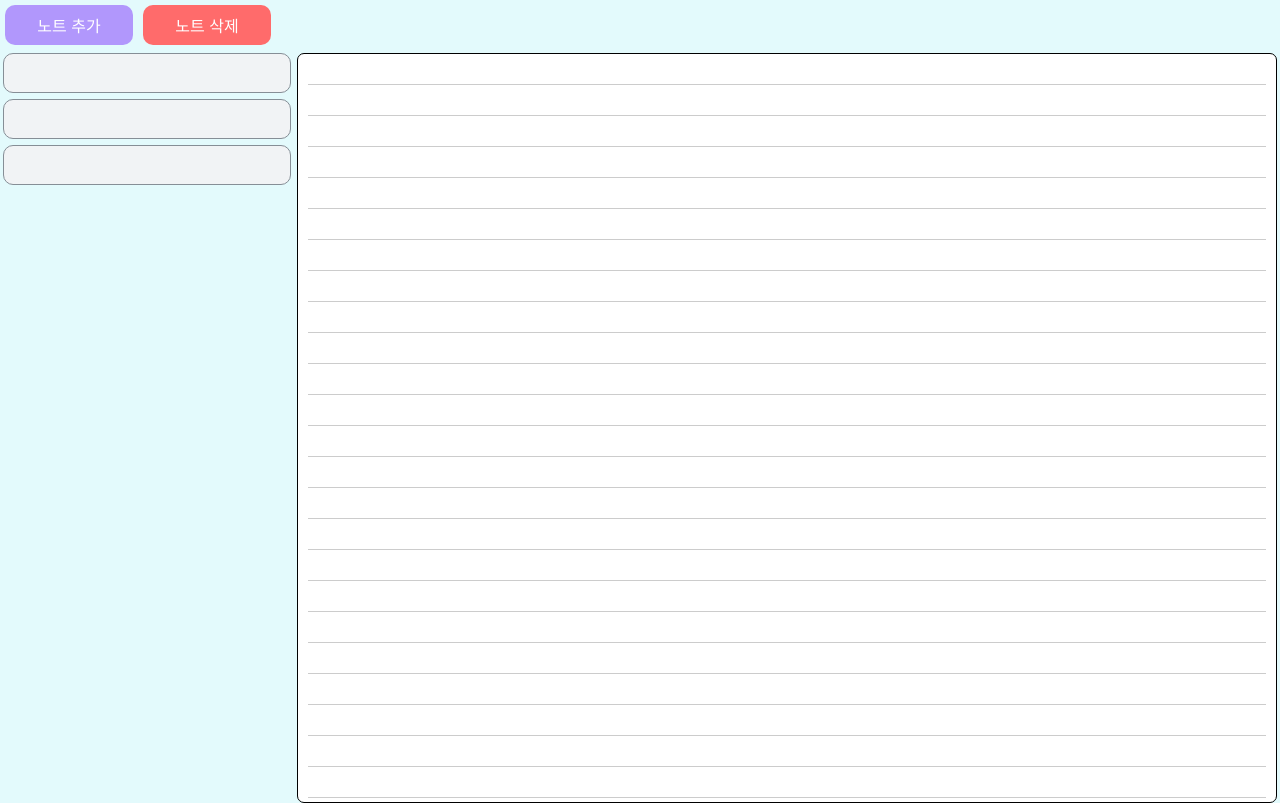
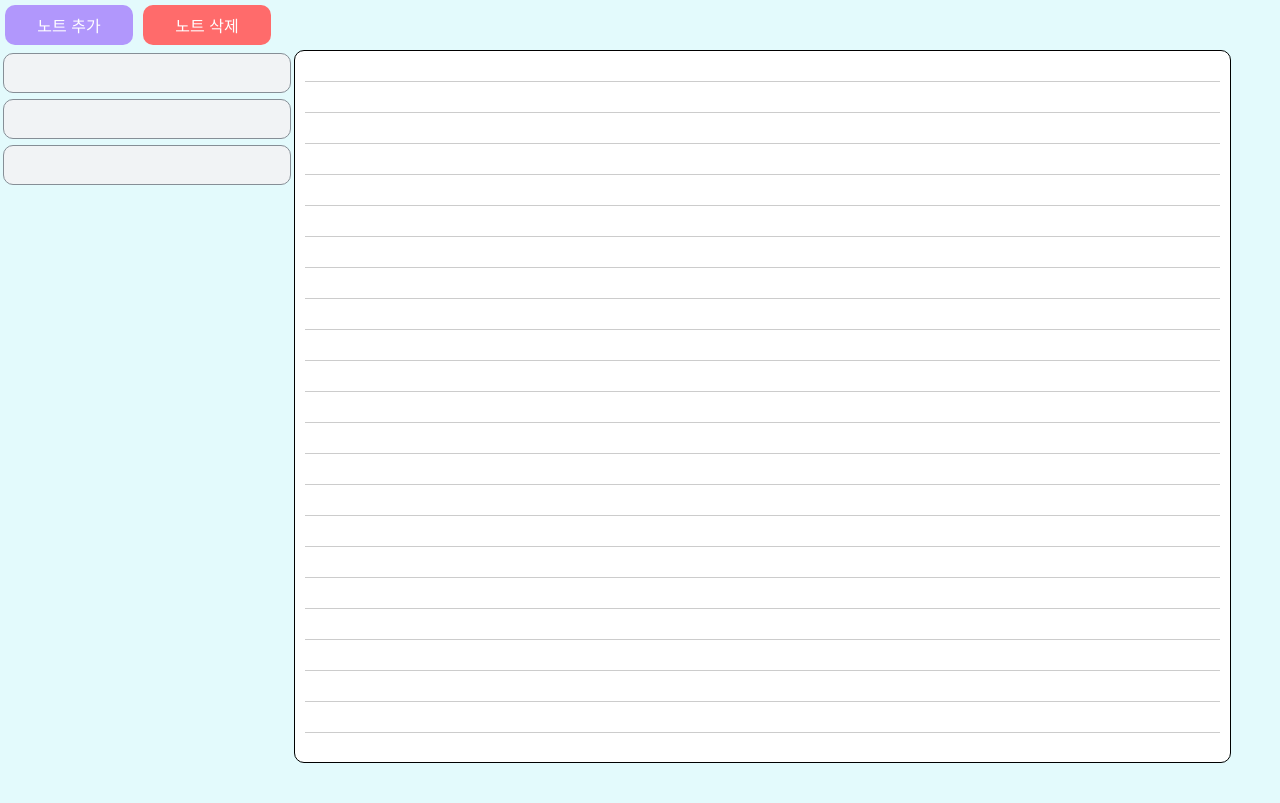
Before and after one commit to witch-factory/memo-jang, a React (Create React App) app in the folder client/: page / in a window 1280 px wide. Built offline with nearby package versions, Linux system fonts and the light colour scheme.

Commit message:
편집 영역 수정

```diff
--- a/client/src/note.js
+++ b/client/src/note.js
@@ -52,10 +52,10 @@ const NoteListBlock = styled(NoteBasicBlock)`
 `;
 
 const NoteEditBlock = styled.textarea`
-  width:100%;
-  height:100%;
+  width:95%;
+  height:95%;
   border: 1px solid black;
-  border-radius: 7px;
+  border-radius: 10px;
   overflow:auto;
   white-space: pre;
   font-size:12pt;
@@ -67,7 +67,6 @@ const NoteEditBlock = styled.textarea`
     repeating-linear-gradient(white, white 30px, #ccc 30px, #ccc 31px, white 31px);
   line-height: 31px;
   padding: 8px 10px;
-  margin:3px;
   resize:none;
 `;
 
@@ -83,7 +82,9 @@ const Note = () => (
         <NoteListBlock />
         <NoteListBlock />
       </ColumnContainer>
-      <NoteEditBlock />
+      <ColumnContainer width="100%" height="100%">
+        <NoteEditBlock />
+      </ColumnContainer>
     </RowContainer>
   </ColumnContainer>
 );
```
Also changed, not shown: client/src/App.js (+5 -5 lines).
